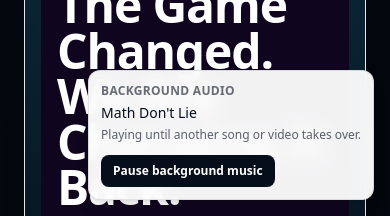
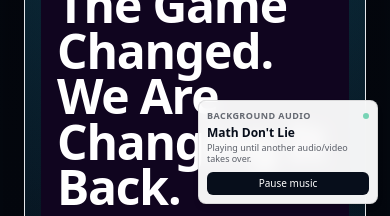
Before and after one commit to kmeison/VR-CYHOP-CF, a Next.js app: page / in a window 390 px wide. Shown: the part 628-844 px from the top of the page. Built offline with nearby package versions, Linux system fonts and the light colour scheme.

Commit message:
Shrink background audio widget by 30% and optimize for mobile screens

```diff
--- a/src/components/background-audio.tsx
+++ b/src/components/background-audio.tsx
@@ -172,27 +172,39 @@ export function BackgroundAudio() {
   return (
     <>
       <audio id={BACKGROUND_AUDIO_ID} loop preload="auto" ref={audioRef} src={BACKGROUND_TRACK} />
-      <div className="fixed bottom-4 right-4 z-50 rounded-xl border border-black/10 bg-white/95 p-3 shadow-lg backdrop-blur">
-        <p className="text-xs font-semibold uppercase tracking-wide text-obsidian/60">Background audio</p>
-        <p className="mt-1 text-sm font-medium text-obsidian">Math Don&apos;t Lie</p>
-        <p className="mt-1 text-xs text-obsidian/65">
+      <div className="fixed bottom-3 right-3 z-50 w-[180px] rounded-lg border border-black/10 bg-white/95 p-2 shadow-md backdrop-blur sm:bottom-4 sm:right-4 sm:w-[210px] sm:rounded-xl sm:p-2.5">
+        <div className="flex items-center justify-between gap-1">
+          <p className="text-[9px] font-semibold uppercase tracking-wider text-obsidian/60 sm:text-[10px]">
+            Background audio
+          </p>
+          <span
+            className={`inline-block h-1.5 w-1.5 rounded-full transition-colors ${
+              isPlaying ? "animate-pulse bg-emerald-500" : "bg-slate-400"
+            }`}
+            title={isPlaying ? "Playing" : "Paused"}
+          />
+        </div>
+        <p className="mt-0.5 text-xs font-semibold leading-tight text-obsidian sm:text-sm">
+          Math Don&apos;t Lie
+        </p>
+        <p className="mt-0.5 text-[9px] leading-tight text-obsidian/65 sm:text-[10px]">
           {enabled
             ? isPlaying
-              ? "Playing until another song or video takes over."
+              ? "Playing until another audio/video takes over."
               : autoplayBlocked
-                ? "Press play if your browser blocked autoplay."
-                : "Waiting for the page to allow playback."
+                ? "Press play if blocked by browser."
+                : "Waiting for playback."
             : "Paused by viewer choice."}
         </p>
         <button
-          className="mt-3 rounded-lg bg-obsidian px-3 py-2 text-xs font-semibold text-white"
+          className="mt-2 w-full rounded-md bg-obsidian px-2 py-1 text-[10px] font-medium text-white transition hover:bg-obsidian/90 active:scale-95 sm:text-xs"
           onClick={() => {
             setEnabled((current) => !current);
             setAutoplayBlocked(false);
           }}
           type="button"
         >
-          {enabled ? "Pause background music" : "Play background music"}
+          {enabled ? "Pause music" : "Play music"}
         </button>
       </div>
     </>
```
